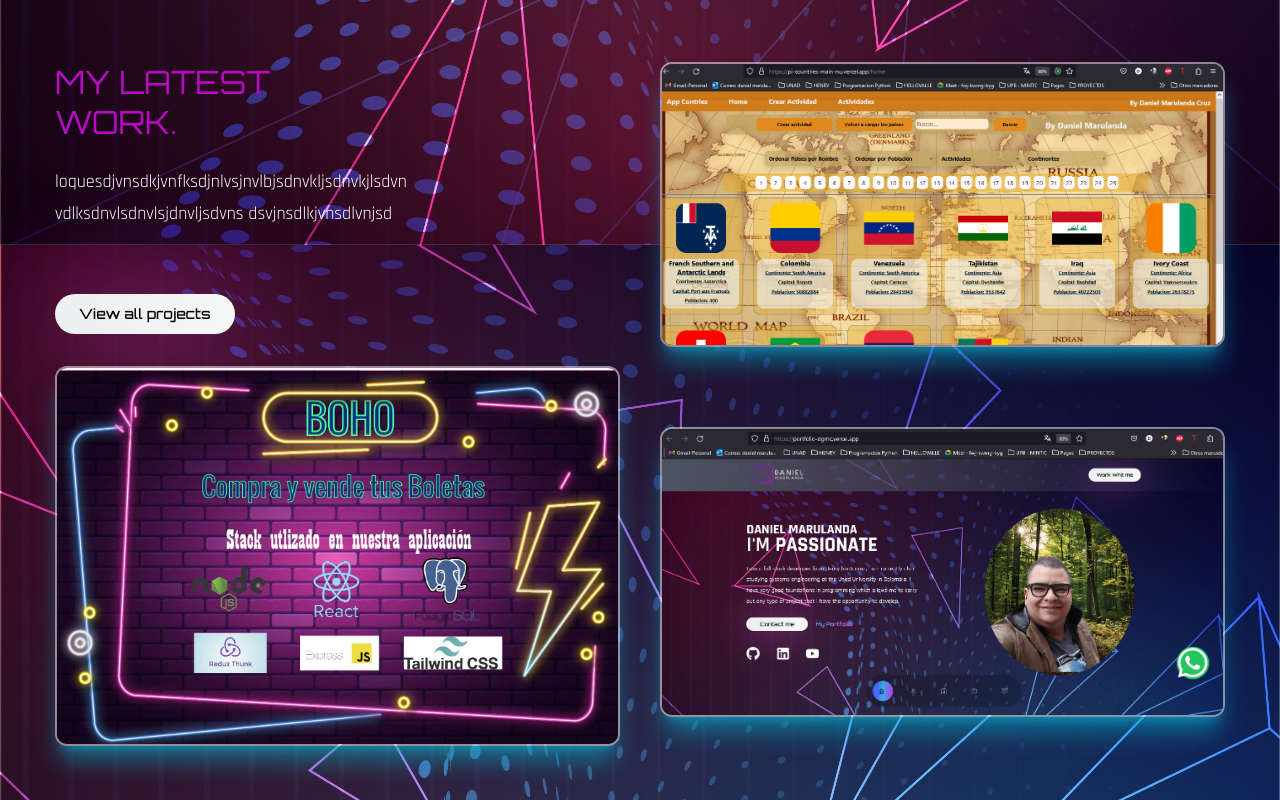
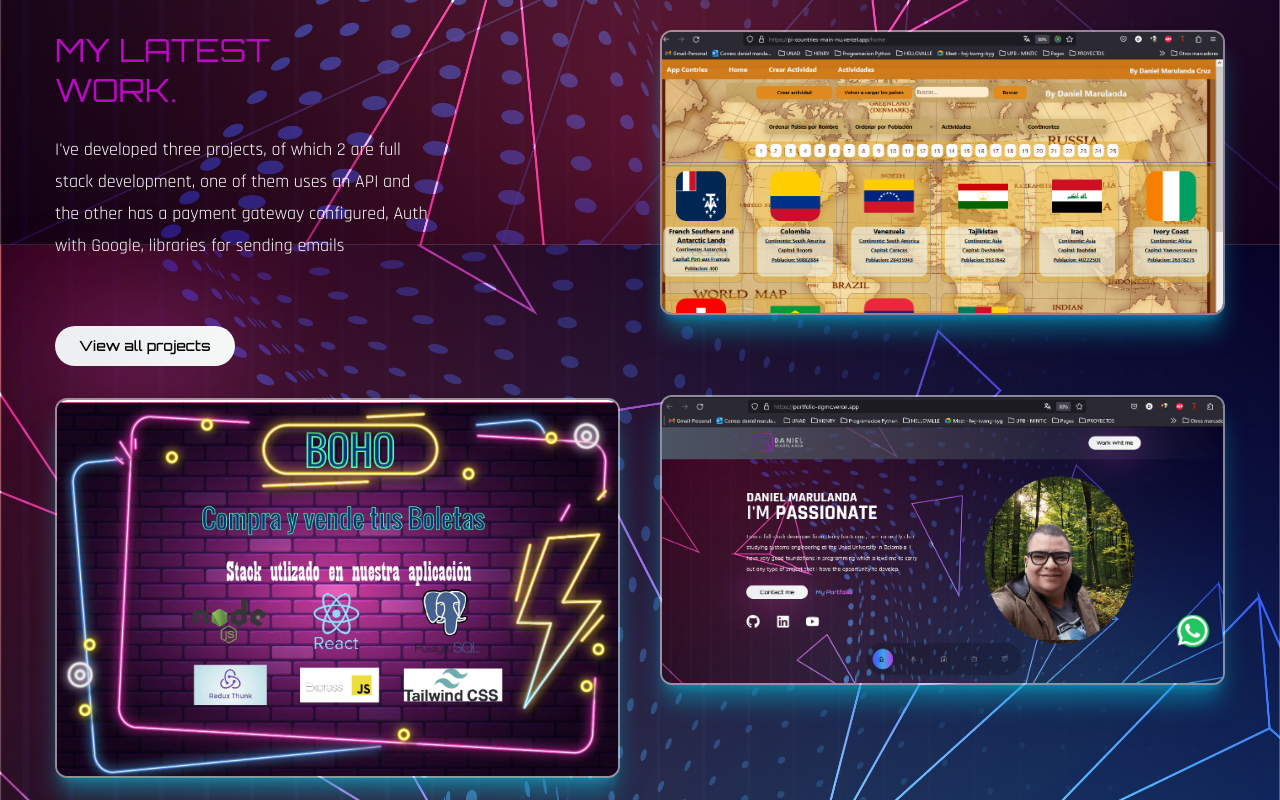
Before and after one commit to dgmarulandac/portfolio_Dgmc, a React (Create React App) app: page / in a window 1280 px wide. Shown: the part 2300-3100 px from the top of the page. Built offline with nearby package versions, Linux system fonts and the light colour scheme; a web font is replaced by a local one.

Commit message:
component work finish

```diff
--- a/src/components/Work.js
+++ b/src/components/Work.js
@@ -24,15 +24,15 @@ const Work = () => {
               Work.
             </h2>
             <p className='max-w-sm mb-16'>
-              loquesdjvnsdkjvnfksdjnlvsjnvlbjsdnvkljsdnvkjlsdvn
-              vdlksdnvlsdnvlsjdnvljsdvns
-              dsvjnsdlkjvnsdlvnjsd
+            I've developed three projects, of which 2 are full stack development, one of them uses an API and the other has a payment gateway configured, Auth with Google, libraries for sending emails
             </p>
+
             <button className='btn btn-sm'>
-              View all projects
+              <a href='https://github.com/dgmarulandac'>View all projects</a>
             </button>
           </motion.div>
           {/* imagen */}
+          <a href='https://pf-ptb-grupo-06.vercel.app/'>
           <motion.div
           variants={fadeIn('right', 0.8)}
           initial="hidden"
@@ -42,15 +42,16 @@ const Work = () => {
             <div className='group-hover:bg-sky-300/70 w-full h-full absolute z-40 transition-all duration-300'>
 
             </div>
-            <img className="group-hover:scale-125 transition-all duration-500"src={img1} alt="img1"/>
+            <img  className="group-hover:scale-125 transition-all duration-500"src={img1} alt="img1"/>
             <div className='absolute -bottom-full left-12 group-hover:bottom-24 transition-all duration-500 z-50 font-bold text-xl'>
-              <span>UI/UX design</span>
+              <span>Marketplace</span>
             </div>
             <div className='absolute -bottom-full left-12 group-hover:bottom-14 transition-all duration-700 z-50 font-bold text-3xl'>
-              <span>project Title</span>
+              <span>BOHO Buy and sell tikets</span>
             </div>
 
           </motion.div>
+          </a>
         </div>
         <motion.div
         variants={fadeIn('left', 0.5)}
@@ -59,32 +60,37 @@ const Work = () => {
         viewport={{once: false, amount: 0.3}}
         className='flex-1 flex flex-col gap-y-10 lg:gap-y-20'>
            {/* imagen */}
+           <a href='https://pi-countries-main-nu.vercel.app/home'>
            <div className='group relative overflow-hidden border-2 border-white/50 rounded-xl shadow-xl shadow-cyan-500/50'>
             <div className='group-hover:bg-sky-300/70 w-full h-full absolute z-40 transition-all duration-300'>
 
             </div>
             <img className="group-hover:scale-125 transition-all duration-500"src={img2} alt="img1"/>
             <div className='absolute -bottom-full left-12 group-hover:bottom-24 transition-all duration-500 z-50 font-bold text-xl'>
-              <span>UI/UX design</span>
+              <span>API'S Aplication</span>
             </div>
             <div className='absolute -bottom-full left-12 group-hover:bottom-14 transition-all duration-700 z-50 font-bold text-3xl'>
-              <span>project Title</span>
+              <span>COUNTRIES APP</span>
             </div>
           </div>
+           </a>
 
            {/* imagen */}
+            <a href='https://portfolio-dgmc.vercel.app/'>
             <div className='group relative overflow-hidden border-2 border-white/50 rounded-xl shadow-xl shadow-cyan-500/50'>
             <div className='group-hover:bg-sky-300/70 w-full h-full absolute z-40 transition-all duration-300'>
 
             </div>
-            <img className="group-hover:scale-125 transition-all duration-500"src={img3} alt="img1"/>
+            <img  className="group-hover:scale-125 transition-all duration-500"src={img3} alt="img1"/>
             <div className='absolute -bottom-full left-12 group-hover:bottom-24 transition-all duration-500 z-50 font-bold text-xl'>
-              <span>UI/UX design</span>
+              <span>PORTFOLO TAILWIND DESIGN</span>
             </div>
             <div className='absolute -bottom-full left-12 group-hover:bottom-14 transition-all duration-700 z-50 font-bold text-3xl'>
-              <span>project Title</span>
+              <span>PORTFOLIO DANIEL MARULANDA CRUZ</span>
             </div>
           </div>
+
+            </a>
 
         </motion.div>
       </div>
```
Lines whose indentation alone changed are shown as unchanged.
